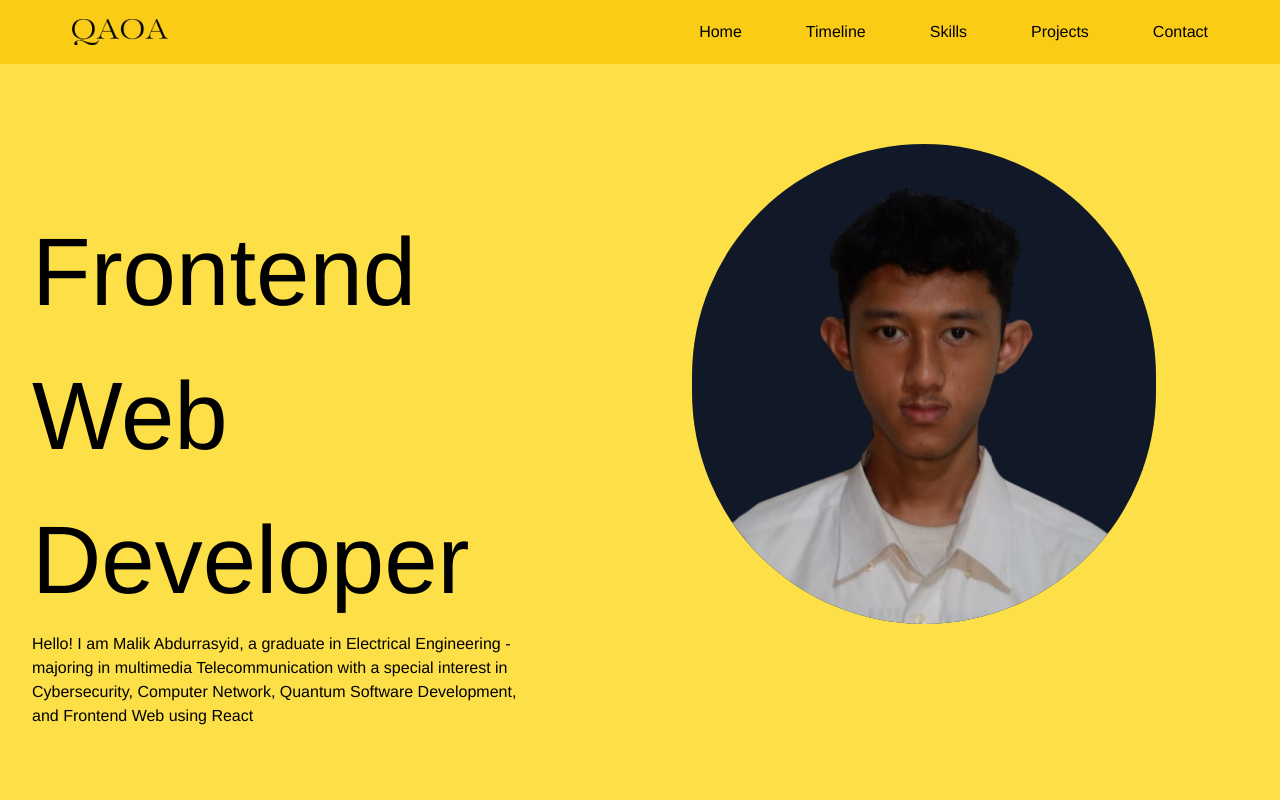
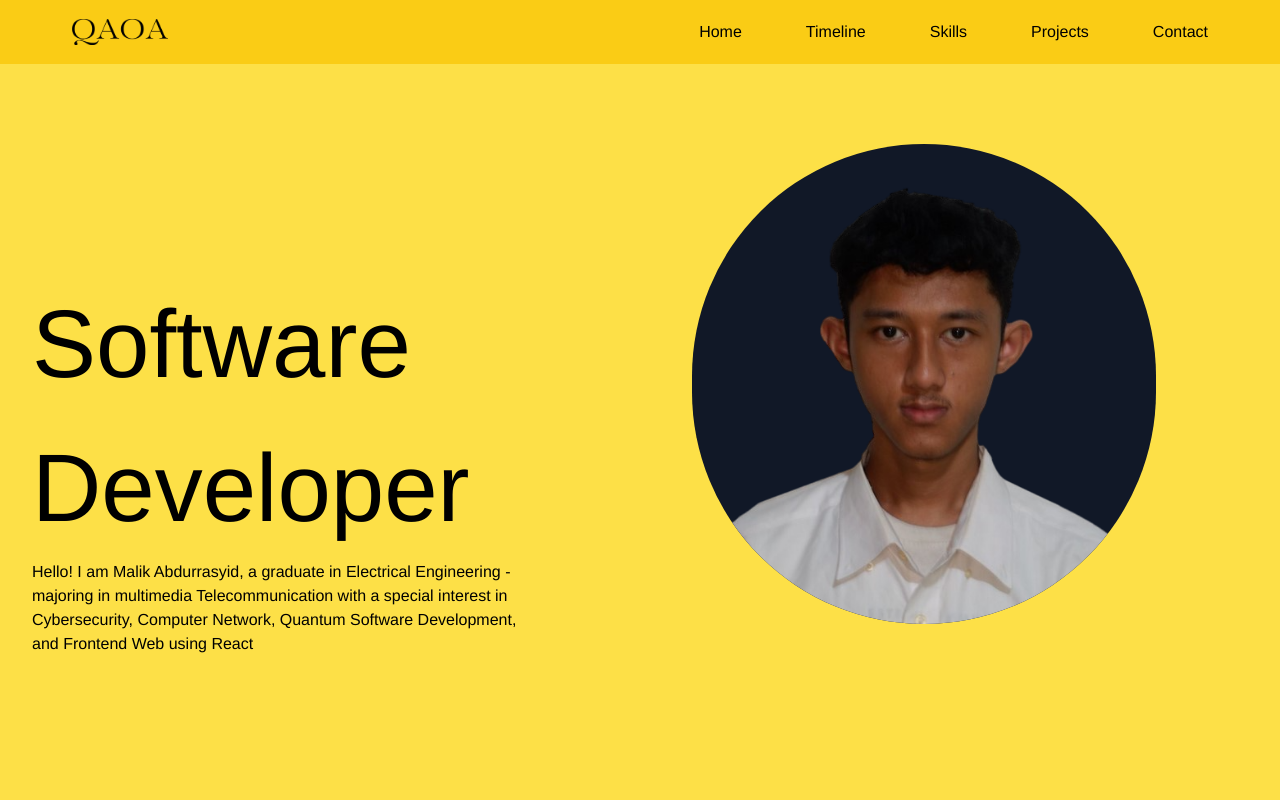
Before and after one commit to Maleekabd/myPortofolio, a React (Vite) app: page / in a window 1280 px wide. Shown: the top 800 px of the page. Built offline with nearby package versions, Linux system fonts and the light colour scheme.

Commit message:
fixed : role update

```diff
--- a/src/components/landingpage.jsx
+++ b/src/components/landingpage.jsx
@@ -23,7 +23,7 @@ const LandingPage = () => {
             <span className="sm:hidden md:hidden lg:hidden absolute -z-10 -bottom-5 -left-10 w-32 rounded-[100%] bg-teal-200 h-32"></span> */}
             {/* <h3 className="min-[320px]:text-xl">hi. i am Malik Abdurrasyid</h3> */}
             <h1 className=" min-[320px]:text-[55px] min-[320px]:font-bold lg:font-normal md:text-[6em] lg:text-[6em]">
-              Frontend Web Developer
+              Software Developer
             </h1>
             <p className="min-[320px]:block lg:block">
               Hello! I am Malik Abdurrasyid, a graduate in Electrical
```
